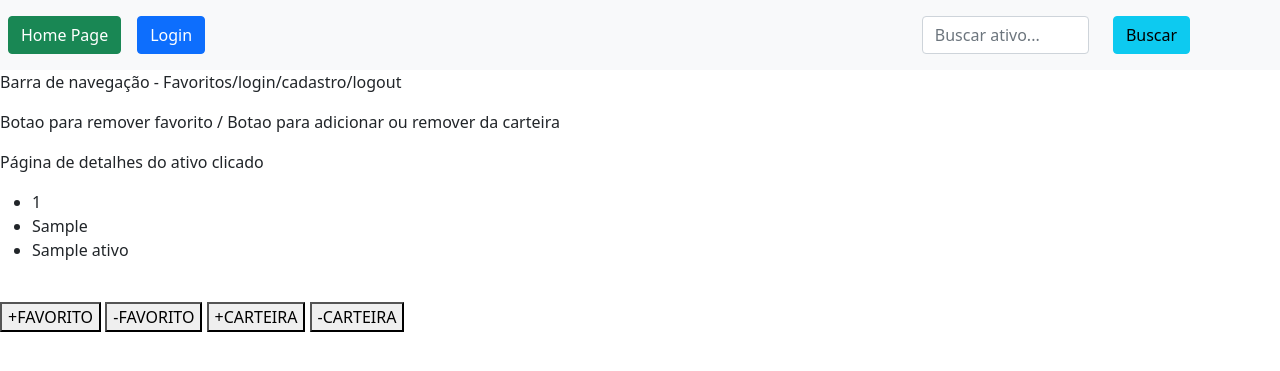
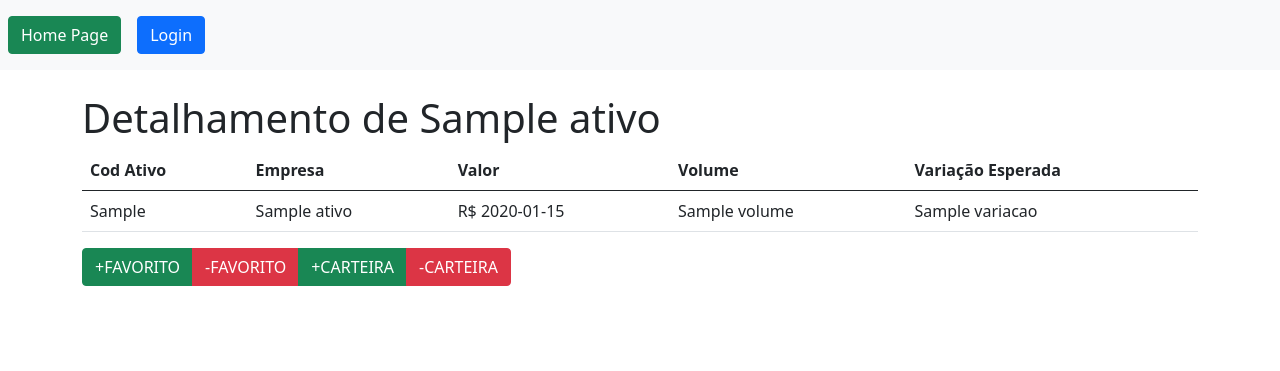
Before and after one commit to JBSilvaDev/desafio-inoa, a Django app: template ativos_user/templates/detalhes.html in a window 1280 px wide. Shown: the top 371 px of the page. Run offline with Django 5.2, Linux system fonts and the light colour scheme; the template is opened without the code that fills it: most values are stand-ins (such as "Sample title", 1, 10 or a date in 2020); some libraries are stand-ins or nearby versions.

Commit message:
Configurando pagina de detalhes

```diff
--- a/ativos_user/templates/detalhes.html
+++ b/ativos_user/templates/detalhes.html
@@ -5,33 +5,43 @@ Detalhes Page
 {% endblock %}
 {% block body %}
 
+<body>
+  <div class="container mt-4">
+    <h1>Detalhamento de {{ ativo.nome_empresa }}</h1>
 
-<body>
-  <p>
-    Barra de navegação - Favoritos/login/cadastro/logout
-  </p>
-  <Botao>Botao para remover favorito / Botao para adicionar ou remover da carteira</p>
-    <p>
-      Página de detalhes do ativo clicado
-    </p>
     <section class="ativos-list">
-      <ul>
-        <li>{{ ativo.id }}</li>
-        <li>{{ ativo.cod_ativo }}</li>
-        <li>{{ ativo.nome_empresa }}</li>
-      </ul>
-      <br>
-      <form method="POST" action="{% url 'detalhes_ativos' ativo.id %}">
-        {% csrf_token %}
-        <button type="submit" name="+f">+FAVORITO</button>
-        <button type="submit" name="-f">-FAVORITO</button>
-        <button type="submit" name="+c">+CARTEIRA</button>
-        <button type="submit" name="-c">-CARTEIRA</button>
-      </form>
+        <table class="table">
+            <thead class="thead-light">
+                <tr>
+                    <th scope="col">Cod Ativo</th>
+                    <th scope="col">Empresa</th>
+                    <th scope="col">Valor</th>
+                    <th scope="col">Volume</th>
+                    <th scope="col">Variação Esperada</th>
+                </tr>
+            </thead>
+            <tbody>
+                <tr>
+                    <td>{{ ativo.cod_ativo }}</td>
+                    <td>{{ ativo.nome_empresa }}</td>
+                    <td>R$ {{ lasts.fechamento }}</td>
+                    <td>{{ lasts.volume }}</td>
+                    <td>{{ lasts.variacao }}</td>
+                </tr>
+            </tbody>
+        </table>
+
+        <form method="POST" action="{% url 'detalhes_ativos' ativo.id %}">
+            {% csrf_token %}
+            <div class="btn-group" role="group">
+                <button type="submit" class="btn btn-success" name="+f">+FAVORITO</button>
+                <button type="submit" class="btn btn-danger" name="-f">-FAVORITO</button>
+                <button type="submit" class="btn btn-success" name="+c">+CARTEIRA</button>
+                <button type="submit" class="btn btn-danger" name="-c">-CARTEIRA</button>
+            </div>
+        </form>
     </section>
-    <!-- <section>
-      {{ plot_div|safe }}
-    </section> -->
+</div>
 
     <div id="plot"></div>
 
--- a/templates/base.html
+++ b/templates/base.html
@@ -25,6 +25,7 @@
           <li class="nav-item"><a class="nav-link active" href="{% url 'sair' %}"><button class="btn btn-danger">Sair</button></a></li>
           {% endif %}
         </ul>
+        {% if not 'detalhes' in request.path %}
         <aside>
           <form class="form-inline" method="GET" action="">
             <div class="row">
@@ -33,6 +34,7 @@
             </div>
           </form>
         </aside>
+        {% endif %}
       </nav>
     </header>
   {% block body %}
```
Also changed, not shown: ativos_global/views.py (+14 -7 lines), db.sqlite3, 1 other file.
